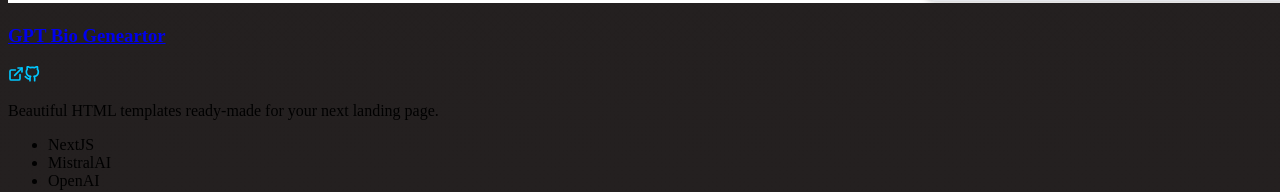
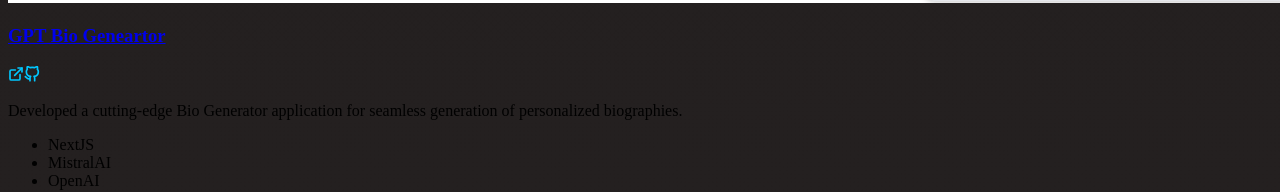
Before and after one commit to brishikiran/portfolio-website, a Next.js app: page / in a window 1280 px wide. Shown: the part 10180-10372 px from the top of the page. Built offline with nearby package versions, Linux system fonts and the light colour scheme.

Commit message:
change in project desc

```diff
--- a/data/content/projects.ts
+++ b/data/content/projects.ts
@@ -14,7 +14,7 @@ const projects: Project[] = [
   {
     id: 1,
     title: "GPT Bio Geneartor",
-    desc: "Beautiful HTML templates ready-made for your next landing page.",
+    desc: "Developed a cutting-edge Bio Generator application for seamless generation of personalized biographies.",
     img: "/static/projects/biogen.png",
     link: "https://bio-generator-gpt-rust.vercel.app/",
     github: "https://github.com/brishikiran/bio-generator-gpt",
```
